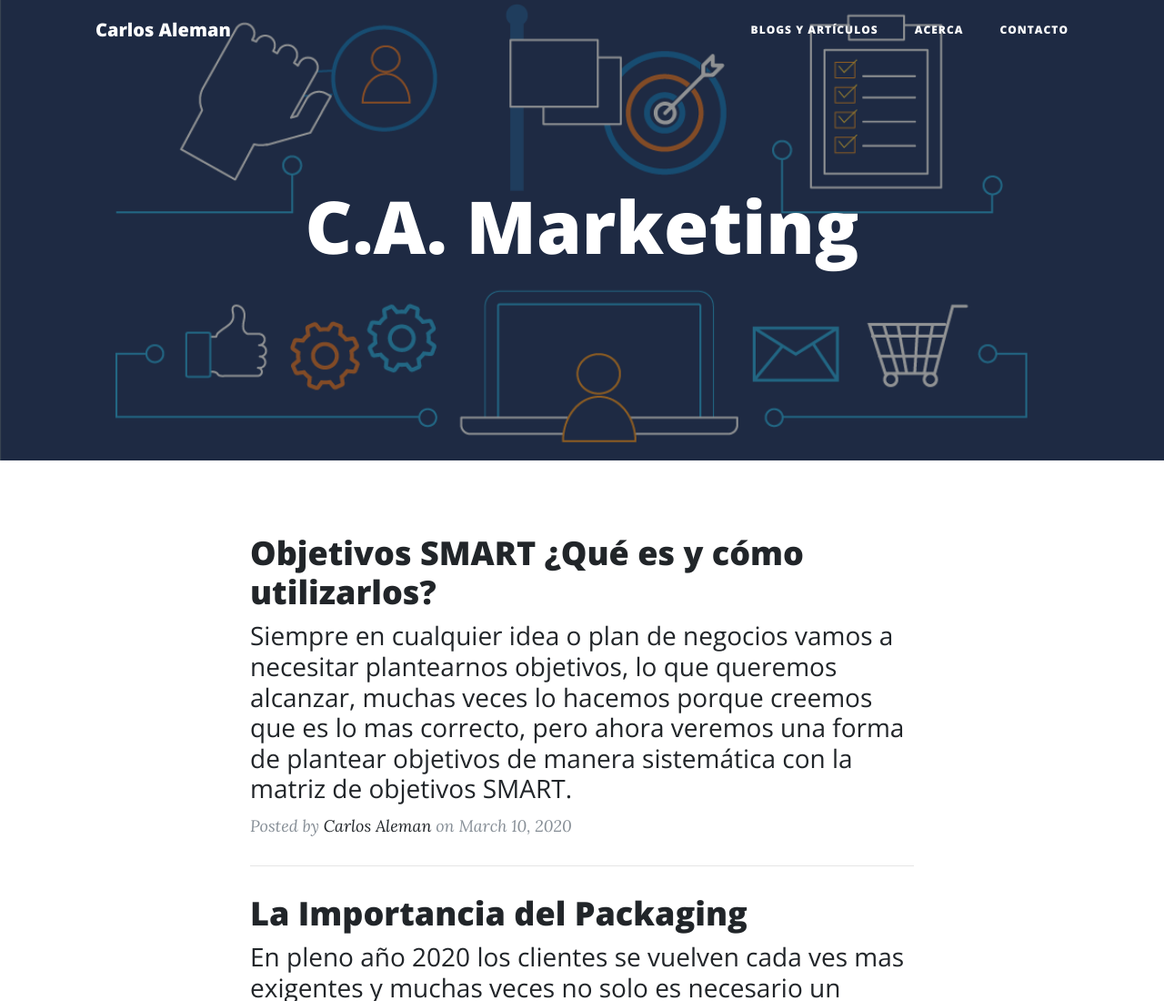
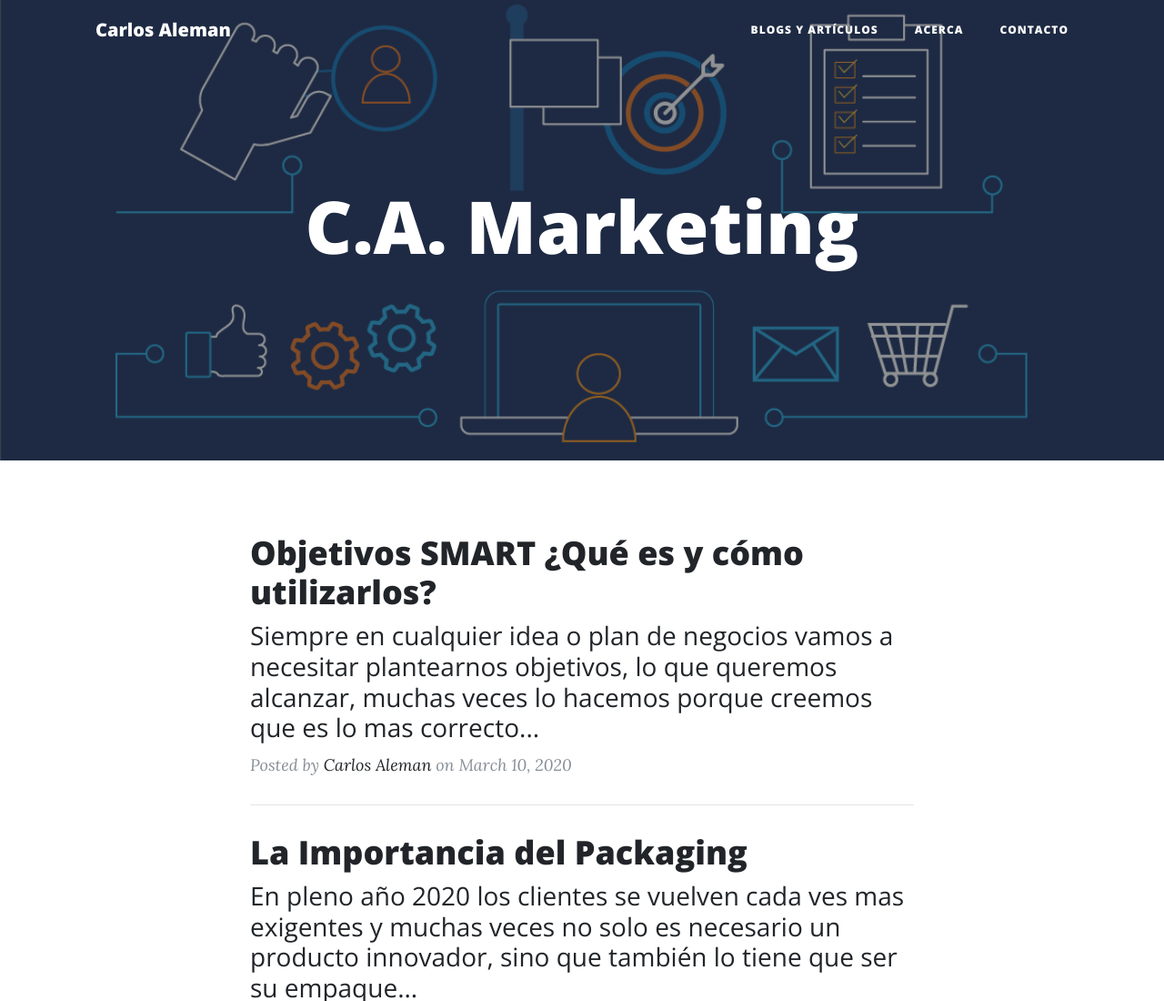
Before and after one commit to CarlosAlemanR/CarlosAlemanR.github.io, a website: page index.html in a window 1280 px wide. Shown: the top 1100 px of the page at 91% size. Drawn offline with nearby package versions, Linux system fonts and the light colour scheme.

Commit message:
Cambios a mada7

```diff
--- a/index.html
+++ b/index.html
@@ -74,7 +74,7 @@
               Objetivos SMART ¿Qué es y cómo utilizarlos?
             </h2>
             <h3 class="post-subtitle">
-              Siempre en cualquier idea o plan de negocios vamos a necesitar plantearnos objetivos, lo que queremos alcanzar, muchas veces lo hacemos porque creemos que es lo mas correcto, pero ahora veremos una forma de plantear objetivos de manera sistemática con la matriz de objetivos SMART.
+              Siempre en cualquier idea o plan de negocios vamos a necesitar plantearnos objetivos, lo que queremos alcanzar, muchas veces lo hacemos porque creemos que es lo mas correcto...
             </h3>
           </a>
           <p class="post-meta">Posted by
```
Also changed, not shown: M102020.html (+1 -7 lines).
